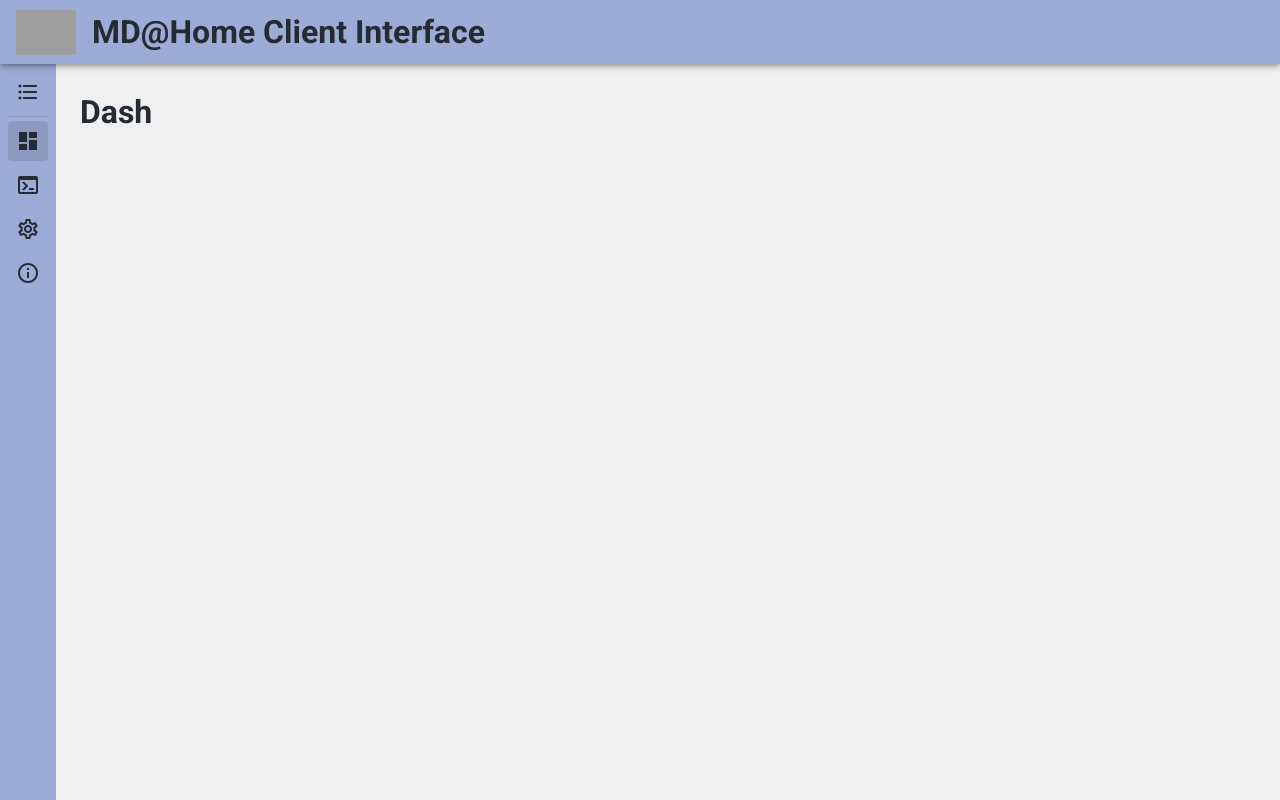
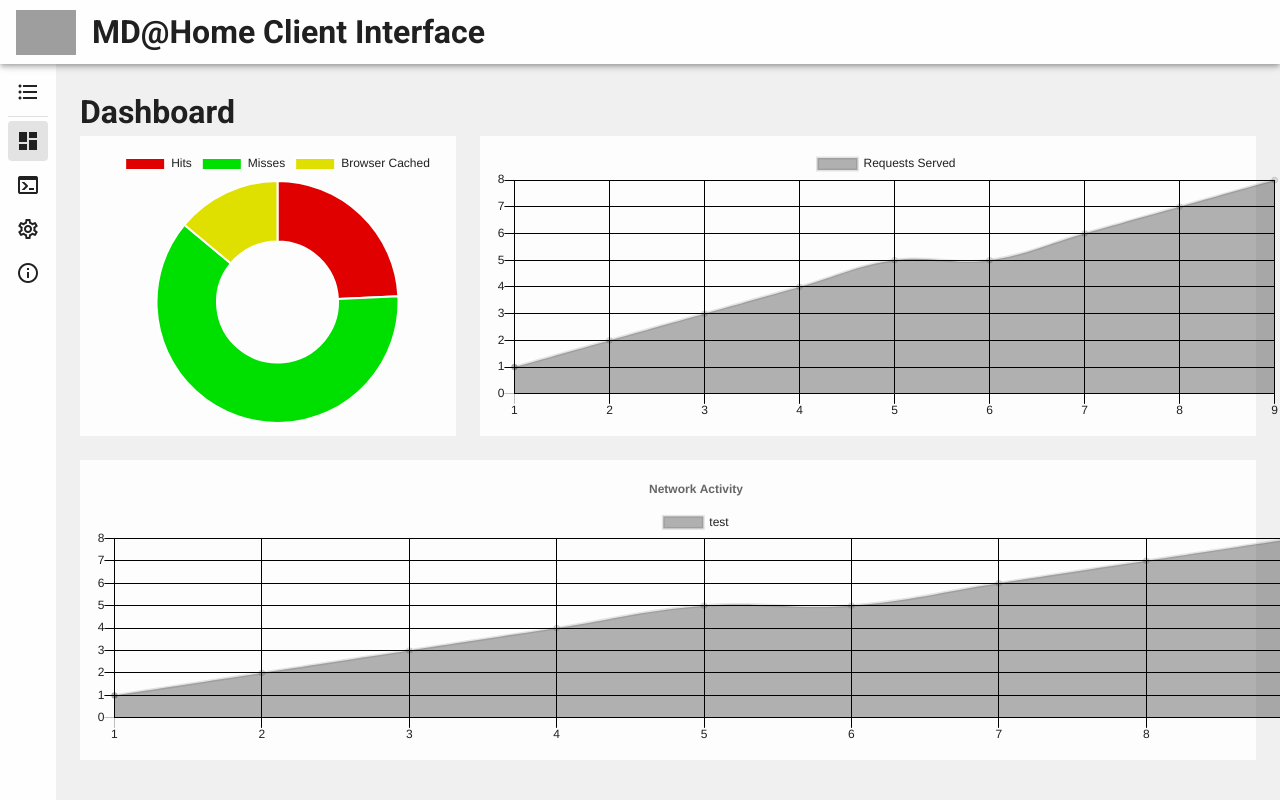
Before and after one commit to RedMatriz/MDAH_WebUI, a Vue app: page /#/dash in a window 1280 px wide. Built offline with nearby package versions, Linux system fonts and the light colour scheme; grey boxes are pictures that could not be loaded.

Commit message:
dash and themes (sort of)

```diff
--- a/package.json
+++ b/package.json
@@ -8,9 +8,12 @@
     "lint": "vue-cli-service lint"
   },
   "dependencies": {
+    "chart.js": "^2.9.3",
     "core-js": "^3.6.5",
     "vue": "^2.6.11",
-    "vuetify": "^2.2.11"
+    "vue-chartjs": "^3.5.0",
+    "vuetify": "^2.2.11",
+    "vuex": "^3.4.0"
   },
   "devDependencies": {
     "@vue/cli-plugin-babel": "~4.4.0",
--- a/src/App.vue
+++ b/src/App.vue
@@ -1,28 +1,20 @@
 <template>
-    <v-app :style="{background: $vuetify.theme.themes['light'].background}">
+    <v-app :style="{background: $store.getters.current.backgroundColor}">
         <v-app-bar
                 app
-                color="primary"
-                class="accent--text"
+                :style="{background: $store.getters.current.primary}"
                 clipped-left
         >
             <div class="d-flex">
                 <v-img
                         alt="MD Logo"
                         class="shrink mr-4"
-                        contain="true"
+                        contain
                         src="https://mangadex.org/images/misc/navbar.svg?3"
                         transition="scale-transition"
                         width="60"
                 />
-<!--                <v-img-->
-<!--                        alt="MD Logo"-->
-<!--                        contain-->
-<!--                        src="https://mangadex.org/images/misc/navbar.svg?3"-->
-<!--                        transition="scale-transition"-->
-<!--                        width="40"-->
-<!--                    />-->
-                <h1>MD@Home Client Interface</h1>
+                <h1 :style="{color: $store.getters.current.textColor}">MD@Home Client Interface</h1>
             </div>
             <v-spacer></v-spacer>
             <!--            <v-btn-->
@@ -34,7 +26,7 @@
             <!--            </v-btn>-->
         </v-app-bar>
         <v-navigation-drawer
-                color="primary"
+                :style="{background: $store.getters.current.primary}"
                 :expand-on-hover="true"
                 :mini-variant="true"
                 :permanent="true"
@@ -46,13 +38,14 @@
                     dense
                     nav
                     class="pt-2"
+                    v-bind:dark="$store.getters.current.isDark"
             >
                 <v-list-item>
                     <v-list-item-icon>
-                        <v-icon color="accent">mdi-format-list-bulleted</v-icon>
+                        <v-icon :style="{color: $store.getters.current.textColor}">mdi-format-list-bulleted</v-icon>
                     </v-list-item-icon>
                     <v-list-item-content>
-                        <v-list-item-title class="accent--text">Menu</v-list-item-title>
+                        <v-list-item-title :style="{color: $store.getters.current.textColor}">Menu</v-list-item-title>
                     </v-list-item-content>
                 </v-list-item>
                 <v-divider/>
@@ -64,10 +57,10 @@
                         class="mt-1"
                 >
                     <v-list-item-icon>
-                        <v-icon color="accent">{{ item.icon }}</v-icon>
+                        <v-icon :style="{color: $store.getters.current.textColor}">{{ item.icon }}</v-icon>
                     </v-list-item-icon>
                     <v-list-item-content>
-                        <v-list-item-title class="accent--text">{{ item.title }}</v-list-item-title>
+                        <v-list-item-title :style="{color: $store.getters.current.textColor}">{{ item.title }}</v-list-item-title>
                     </v-list-item-content>
                 </v-list-item>
             </v-list>
@@ -96,6 +89,5 @@
                 ]
             }
         },
-
     };
 </script>
--- a/src/components/About.vue
+++ b/src/components/About.vue
@@ -1,5 +1,5 @@
 <template>
-    <v-container fluid class="accent--text">
+    <v-container fluid :style="{color: $store.getters.current.textColor}">
         <h1>About</h1>
     </v-container>
 </template>
--- a/src/components/Console.vue
+++ b/src/components/Console.vue
@@ -1,5 +1,5 @@
 <template>
-    <v-container fluid class="accent--text">
+    <v-container fluid :style="{color: $store.getters.current.textColor}">
         <h1>Console</h1>
     </v-container>
 </template>
--- a/src/components/Dashboard.vue
+++ b/src/components/Dashboard.vue
@@ -1,11 +1,148 @@
 <template>
-    <v-container fluid class="accent--text">
-        <h1>Dash</h1>
+    <v-container fluid :style="{color: $store.getters.current.textColor}">
+        <h1>Dashboard</h1>
+        <div style="height: 600px">
+            <v-row>
+                <v-col cols="4">
+                    <v-container style="height: 300px"
+                                 :style="{backgroundColor: $store.getters.current.secondary}">
+                        <canvas id="hitpie"></canvas>
+                    </v-container>
+                </v-col>
+                <v-col cols="8">
+                    <v-container style="height: 300px"
+                                 :style="{backgroundColor: $store.getters.current.secondary}">
+                        <canvas id="reqserved"></canvas>
+                    </v-container>
+                </v-col>
+            </v-row>
+            <v-row>
+                <v-col cols="12">
+                    <v-container style="height: 300px" fluid
+                                 :style="{backgroundColor: $store.getters.current.secondary}">
+                        <canvas id="netact"></canvas>
+                    </v-container>
+                </v-col>
+            </v-row>
+        </div>
     </v-container>
 </template>
 
 <script>
+    import Chart from 'chart.js';
+    import store from '../store/index';
+
     export default {
         name: 'Dashboard',
+        methods: {
+            createChart(chartId, chartData) {
+                const ctx = document.getElementById(chartId);
+                new Chart(ctx, {
+                    type: chartData.type,
+                    data: chartData.data,
+                    options: chartData.options,
+                });
+            }
+        },
+        mounted() {
+            this.createChart('hitpie', {
+                type: 'doughnut',
+                data: {
+                    labels: ['Hits', 'Misses', 'Browser Cached'],
+                    datasets: [{
+                        data: [213, 543, 123],
+                        backgroundColor: [
+                            store.getters.current.red,
+                            store.getters.current.green,
+                            store.getters.current.yellow,
+                        ]
+                    }]
+                },
+                options: {
+                    maintainAspectRatio: false,
+                    legend: {
+                        labels: {
+                            fontColor: store.getters.current.textColor,
+                        }
+                    }
+                }
+            })
+            this.createChart('reqserved', {
+                type: 'line',
+                data: {
+                    labels: [1, 2, 3, 4, 5, 6, 7, 8, 9],
+                    datasets: [{
+                        label: 'Requests Served',
+                        data: [1, 2, 3, 4, 5, 5, 6, 7, 8],
+                        backgroundColor: [store.getters.current.accent1]
+                    }]
+                },
+                options: {
+                    maintainAspectRatio: false,
+                    legend: {
+                        labels: {
+                            fontColor: store.getters.current.textColor,
+                        }
+                    },
+                    scales: {
+                        yAxes: [{
+                            ticks: {
+                                beginAtZero: true,
+                                fontColor: store.getters.current.textColor,
+                            }, gridLines: {
+                                color: store.getters.current.accent
+                            },
+                        }],
+                        xAxes: [{
+                            ticks: {
+                                fontColor: store.getters.current.textColor,
+                            }, gridLines: {
+                                color: store.getters.current.accent
+                            },
+                        }]
+                    }
+                }
+            })
+            this.createChart('netact', {
+                type: 'line',
+                data: {
+                    labels: [1, 2, 3, 4, 5, 6, 7, 8, 9],
+                    datasets: [{
+                        label: 'test',
+                        data: [1, 2, 3, 4, 5, 5, 6, 7, 8],
+                        backgroundColor: [store.getters.current.accent1]
+                    }]
+                },
+                options: {
+                    maintainAspectRatio: false,
+                    legend: {
+                        labels: {
+                            fontColor: store.getters.current.textColor,
+                        }
+                    }, title: {
+                        display: true,
+                        text: 'Network Activity'
+                    },
+                    scales: {
+                        yAxes: [{
+                            ticks: {
+                                beginAtZero: true,
+                                fontColor: store.getters.current.textColor,
+                            }, gridLines: {
+                                color: store.getters.current.accent
+                            },
+                        }],
+                        xAxes: [{
+                            ticks: {
+                                fontColor: store.getters.current.textColor,
+                            }, gridLines: {
+                                color: store.getters.current.accent
+                            },
+                        }]
+                    }
+                }
+            })
+
+        }
     }
 </script>
--- a/src/plugins/vuetify.js
+++ b/src/plugins/vuetify.js
@@ -4,15 +4,4 @@ import Vuetify from 'vuetify/lib';
 Vue.use(Vuetify);
 
 export default new Vuetify({
-    theme: {
-        themes: {
-            light: {
-                primary: '#9cacd7',
-                secondary: '#7894a3',
-                accent: '#242b32',
-                anchor: '#272838',
-                background: '#f0f0f0'
-            },
-        },
-    }
 });
--- /dev/null
+++ b/src/store/index.js
@@ -0,0 +1,62 @@
+import Vue from 'vue';
+import Vuex from 'vuex';
+
+Vue.use(Vuex);
+
+const state = {
+    current: 'light',
+    themes:{
+        light: {
+            backgroundColor: '#f0f0f0',
+            textColor: '#202020',
+            primary: '#fefefe',
+            secondary: '#fdfdfd',
+            accent: '#000000',
+            accent1: 'rgba(0,0,0,0.3)',
+            isDark: false,
+            green: '#00e000',
+            red: '#e00000',
+            yellow: '#e0e000',
+        },
+        dark: {
+            backgroundColor: '#353535',
+            textColor: '#f0f0f0',
+            primary: '#505050',
+            secondary: '#454545',
+            accent: '#606060',
+            accent1: 'rgba(200,200,200,0.3)',
+            isDark: true,
+            green: '#00e000',
+            red: '#e00000',
+            yellow: '#e0e000',
+        },
+        midnight: {
+            backgroundColor: '#111',
+            textColor: '#dfdfdf',
+            primary: '#202020',
+            secondary: '#232323',
+            accent: '#a0a0a0',
+            accent1: 'rgba(255,255,255,0.3)',
+            isDark: true,
+            green: '#00e000',
+            red: '#e00000',
+            yellow: '#e0e000',
+        },
+    }
+};
+
+const mutations = {
+    setTheme(state, theme) {
+        state.current = theme;
+    }
+};
+
+const getters = {
+    current: state => state.themes[state.current]
+};
+
+export default new Vuex.Store({
+    state,
+    mutations,
+    getters,
+});
```
Also changed, not shown: src/components/Options.vue (+24 -3 lines), src/main.js (+6 -20 lines), src/plugins/vuerouter.js (added, +19 -0 lines), 1 other file (tests, documents, lock files or other folders).
